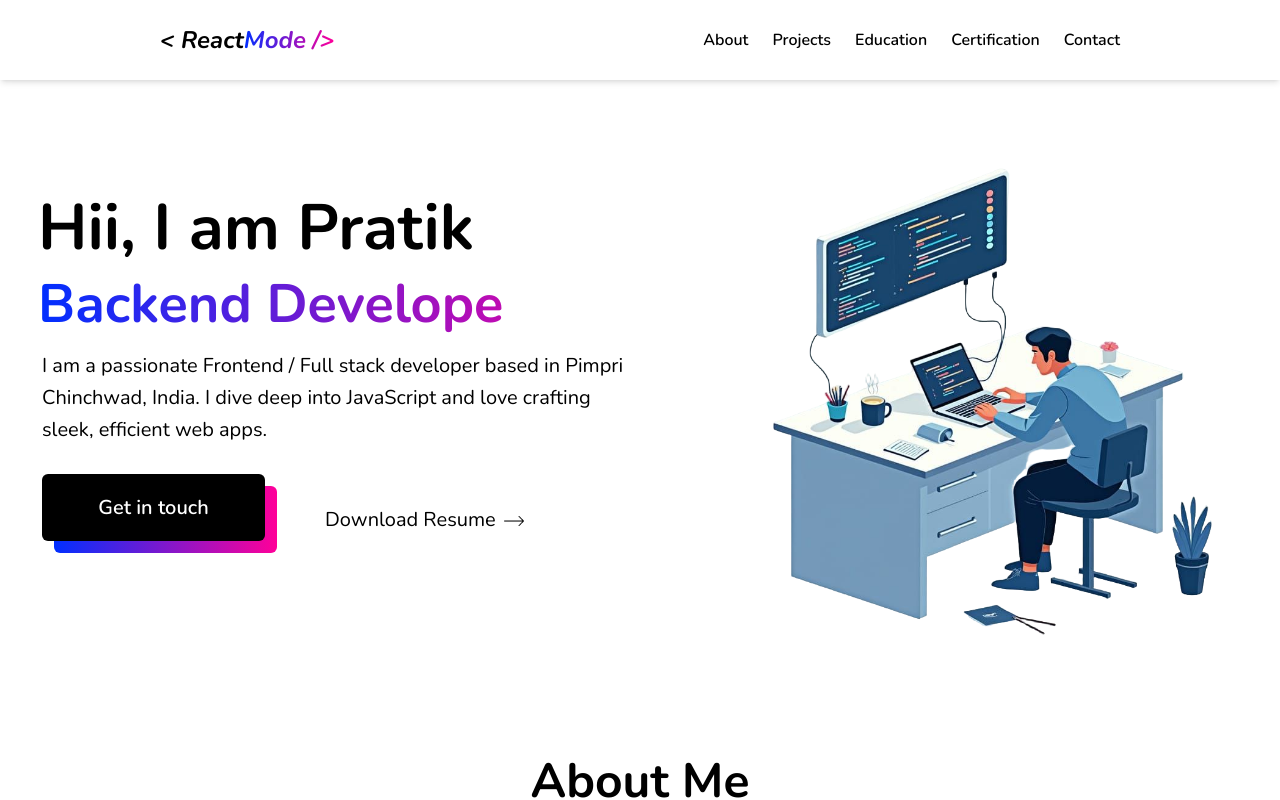
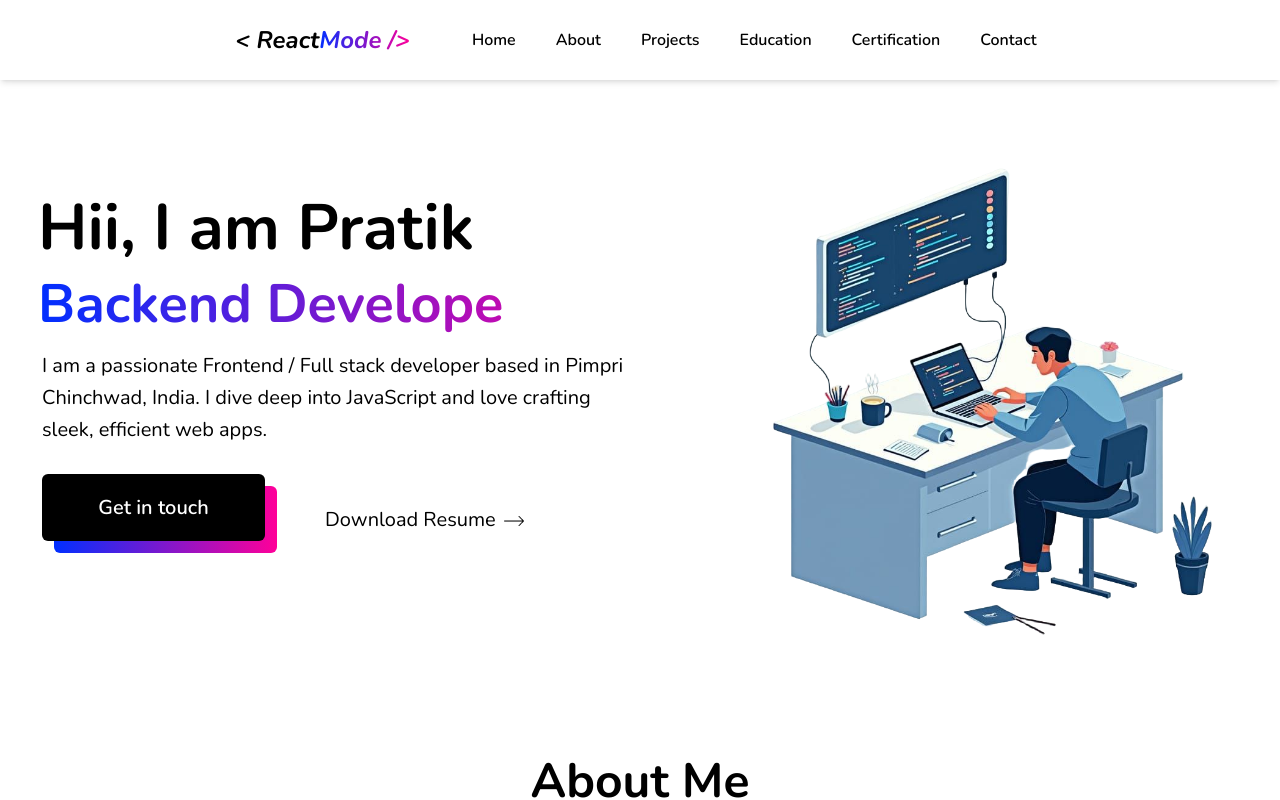
Before and after one commit to pratikmtele/Portfolio, a React (Vite) app: page / in a window 1280 px wide. Shown: the top 800 px of the page. Built offline with nearby package versions, Linux system fonts and the light colour scheme.

Commit message:
Updated Menu Animation

```diff
--- a/src/components/Navbar.jsx
+++ b/src/components/Navbar.jsx
@@ -24,7 +24,7 @@ const Navbar = () => {
 
   return (
     <header
-      className={`flex justify-between h-20 items-center sm:mt-6 z-50 w-full px-5 lg:mt-0 lg:fixed lg:w-full lg:px-[160px] lg:lgm-auto lg:top-0 transition-colors duration-300 shadow-md ${
+      className={`flex justify-between h-20 items-center sm:mt-6 z-50 w-full px-5 lg:mt-0 lg:fixed lg:w-full lg:px-[18.4%] lg:lgm-auto lg:top-0 transition-colors duration-300 shadow-md ${
         isScrolled ? "bg-white/80" : "bg-white"
       }`}
     >
@@ -47,33 +47,38 @@ const Navbar = () => {
         onClick={onClickHandle}
       />
       <ul
-        className={`block absolute h-[270px] z-50 top-20 left-0 w-full bg-white lg:bg-transparent ${
+        className={`block absolute h-full z-50 top-20 left-0 w-full bg-white lg:bg-transparent ${
           isNavbarOpen ? "translate-x-0" : "-translate-x-[1000px]"
         } md:translate-x-0 text-center md:h-auto md:static md:w-fit md:gap-6 md:flex transition-all ease-in-out duration-500`}
         onClick={onClickHandle}
       >
-        <li className="menu font-semibold text-md mb-5 sm:mb-0 mt-5 sm:mt-0 relative after:contents-[''] after:absolute after:bottom-0 after:left-0 after:w-full after:h-[1px] after:bg-black after:scale-x-0 after:transition-transform after:duration-300 hover:after:scale-x-100 after:origin-right hover:after:origin-left">
-          <a href="#about" className="menu-item">
+        <li className="relative menu font-semibold text-md mb-5 sm:mb-0 mt-5 z-50 sm:mt-0 hover:bg-slate-400/15 py-1 px-2 rounded-md overflow-hidden">
+          <a href="#home" className="menu-item" data-text="Home">
+            Home
+          </a>
+        </li>
+        <li className="relative menu font-semibold text-md mb-5 sm:mb-0 mt-5 sm:mt-0 hover:bg-slate-400/15 py-1 px-2 rounded-md overflow-hidden">
+          <a href="#about" className="menu-item" data-text="About">
             About
           </a>
         </li>
-        <li className="relative font-semibold text-md mb-5 sm:mb-0 after:contents-[''] after:absolute after:bottom-0 after:left-0 after:w-full after:h-[1px] after:bg-black after:scale-x-0 after:transition-transform after:duration-300 hover:after:scale-x-100 after:origin-right hover:after:origin-left">
-          <a href="#projects" className="menu-item">
+        <li className="relative menu font-semibold text-md mb-5 sm:mb-0 hover:bg-slate-400/15 py-1 px-2 rounded-md overflow-hidden">
+          <a href="#projects" className="menu-item" data-text="Projects">
             Projects
           </a>
         </li>
-        <li className="relative font-semibold text-md mb-5 sm:mb-0 after:contents-[''] after:absolute after:bottom-0 after:left-0 after:w-full after:h-[1px] after:bg-black after:scale-x-0 after:transition-transform after:duration-300 hover:after:scale-x-100 after:origin-right hover:after:origin-left">
-          <a href="#education" className="menu-item">
+        <li className="relative menu font-semibold text-md mb-5 sm:mb-0 hover:bg-slate-400/15 py-1 px-2 rounded-md overflow-hidden">
+          <a href="#education" className="menu-item" data-text="Education">
             Education
           </a>
         </li>
-        <li className="relative font-semibold text-md mb-5 sm:mb-0 after:contents-[''] after:absolute after:bottom-0 after:left-0 after:w-full after:h-[1px] after:bg-black after:scale-x-0 after:transition-transform after:duration-300 hover:after:scale-x-100 after:origin-right hover:after:origin-left">
-          <a href="#certification" className="menu-item">
+        <li className="relative menu font-semibold text-md mb-5 sm:mb-0 hover:bg-slate-400/15 py-1 px-2 rounded-md overflow-hidden">
+          <a href="#certification" className="menu-item" data-text="Certification">
             Certification
           </a>
         </li>
-        <li className="relative font-semibold text-md mb-5 sm:mb-0 after:contents-[''] after:absolute after:bottom-0 after:left-0 after:w-full after:h-[1px] after:bg-black after:scale-x-0 after:transition-transform after:duration-300 hover:after:scale-x-100 after:origin-right hover:after:origin-left">
-          <a href="#contact" className="menu-item">
+        <li className="relative menu font-semibold text-md mb-5 sm:mb-0 hover:bg-slate-400/15 py-1 px-2 rounded-md overflow-hidden">
+          <a href="#contact" className="menu-item" data-text="Contact">
             Contact
           </a>
         </li>
--- a/src/index.css
+++ b/src/index.css
@@ -19,3 +19,29 @@ html {
 .gradient-btn {
   background: linear-gradient(to right, #002fff, #ff0099);
 }
+
+.menu-item {
+  position: relative;
+  display: inline-block;
+  transition: transform 0.4s ease-in-out;
+}
+
+.menu:hover .menu-item {
+  transform: translateY(-30px);
+}
+
+.menu-item::after {
+  content: attr(data-text);
+  position: absolute;
+  bottom: -30px;
+  left: 0;
+  width: 100%;
+  height: 100%;
+  color: black;
+  transform: translateY(30px);
+  transition: transform 0.4s ease-in-out;
+}
+
+.menu:hover .menu-item::after {
+  transform: translateY(0);
+}
```
